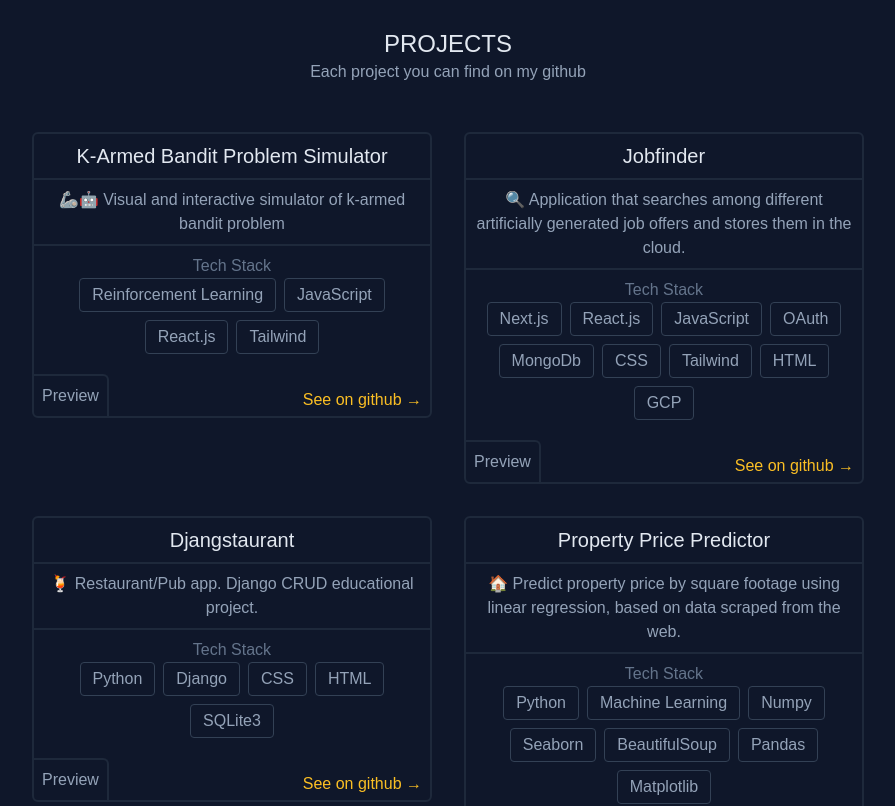
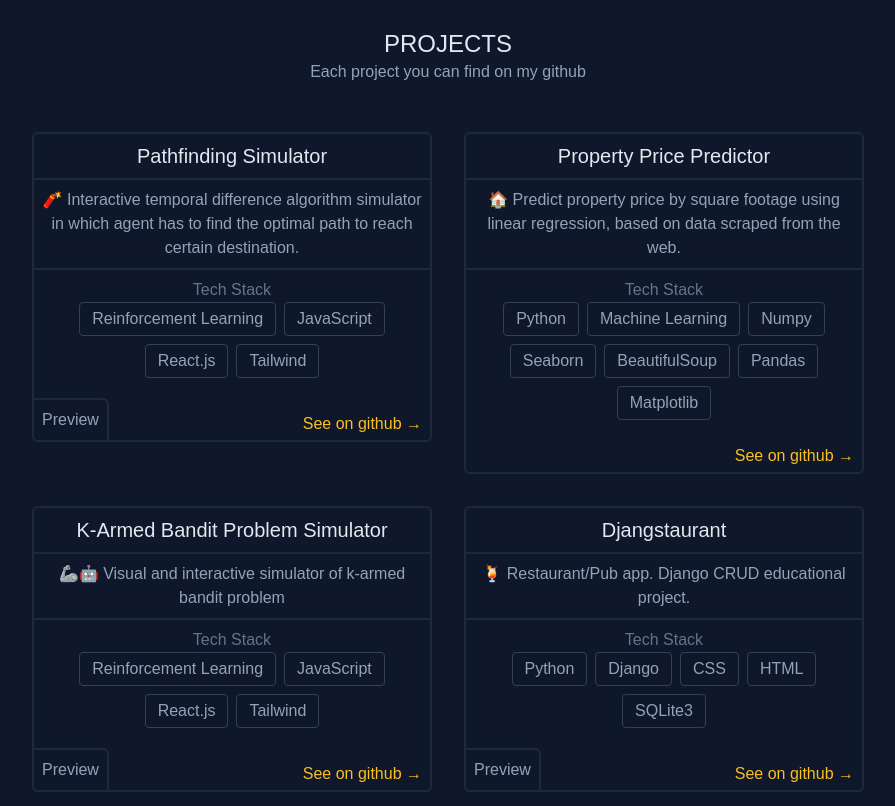
Before and after one commit to mweglowski/portfolio, a React (Create React App) app: page / in a window 1280 px wide. Shown: the part 2020-2826 px from the top of the page, without its empty margins (192-1087 px from the left). Built offline with nearby package versions, Linux system fonts and the light colour scheme.

Commit message:
pathfinding-simulator project added

```diff
--- a/src/components/Projects.tsx
+++ b/src/components/Projects.tsx
@@ -1,9 +1,8 @@
 import ProjectCardList from "./ProjectCardList";
-import JobfinderImage from "../assets/images/jobfinder.jpg"
 import DjangstaurantImage from "../assets/images/djangstaurant.jpg"
 import DeparturesImage from "../assets/images/departures.png"
-import TributePageImage from "../assets/images/tribute_page.jpg"
 import BanditSimulatorImage from "../assets/images/bandit_simulator.png"
+import PathfindingSimulatorImage from "../assets/images/pathfinding_simulator.png"
 
 export type ProjectData = {
   title: string;
@@ -18,35 +17,13 @@ export type ProjectsData = Array<ProjectData>;
 const Projects = () => {
   const projectsData: ProjectsData = [
     {
-      title: "K-Armed Bandit Problem Simulator",
-      description: "🦾🤖 Visual and interactive simulator of k-armed bandit problem",
-      stack: ["Reinforcement Learning", "JavaScript", "React.js", "Tailwind"],
-      image: BanditSimulatorImage,
-      githubLink: "https://github.com/mweglowski/bandit_problem_simulator",
-    },
-    {
-      title: "Jobfinder",
-      description: "🔍 Application that searches among different artificially generated job offers and stores them in the cloud.",
+      title: "Pathfinding Simulator",
+      description: "🧨 Interactive temporal difference algorithm simulator in which agent has to find the optimal path to reach certain destination.",
       stack: [
-        "Next.js",
-        "React.js",
-        "JavaScript",
-        "OAuth",
-        "MongoDb",
-        "CSS",
-        "Tailwind",
-        "HTML",
-        "GCP",
+        "Reinforcement Learning", "JavaScript", "React.js", "Tailwind"
       ],
-      image: JobfinderImage,
-      githubLink: "https://github.com/mweglowski/jobfinder",
-    },
-    {
-      title: "Djangstaurant",
-      description: "🍹 Restaurant/Pub app. Django CRUD educational project.",
-      stack: ["Python", "Django", "CSS", "HTML", "SQLite3"],
-      image: DjangstaurantImage,
-      githubLink: "https://github.com/mweglowski/djangstaurant",
+      image: PathfindingSimulatorImage,
+      githubLink: "https://github.com/mweglowski/pathfinding-simulator",
     },
     {
       title: "Property Price Predictor",
@@ -61,6 +38,20 @@ const Projects = () => {
         "Matplotlib",
       ],
       githubLink: "https://github.com/mweglowski/property_price_predictor",
+    },
+    {
+      title: "K-Armed Bandit Problem Simulator",
+      description: "🦾🤖 Visual and interactive simulator of k-armed bandit problem",
+      stack: ["Reinforcement Learning", "JavaScript", "React.js", "Tailwind"],
+      image: BanditSimulatorImage,
+      githubLink: "https://github.com/mweglowski/bandit_problem_simulator",
+    },
+    {
+      title: "Djangstaurant",
+      description: "🍹 Restaurant/Pub app. Django CRUD educational project.",
+      stack: ["Python", "Django", "CSS", "HTML", "SQLite3"],
+      image: DjangstaurantImage,
+      githubLink: "https://github.com/mweglowski/djangstaurant",
     },
     {
       title: "Departures",
```
Also changed, not shown: src/assets/images/pathfinding_simulator.png (added).
